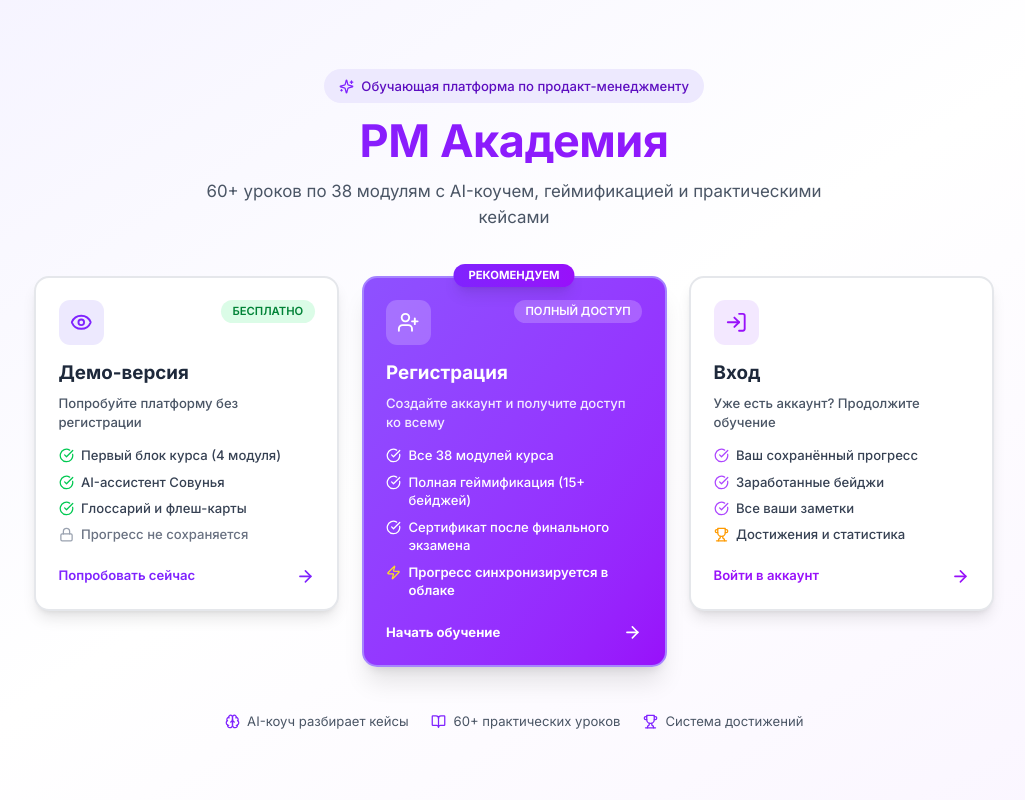
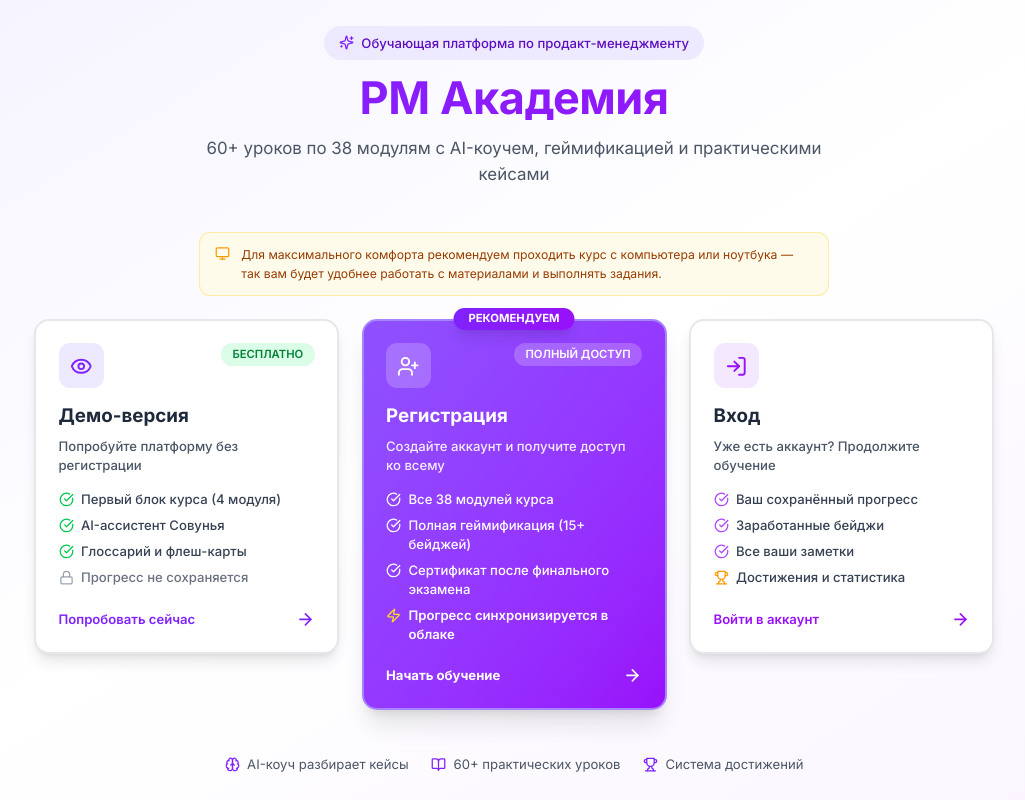
Before and after one commit to lesaportanko82-debug/product-manager, a React (Vite) app: page / in a window 1280 px wide. Shown: the whole page, without its empty margins (126-1151 px from the left). Built offline with nearby package versions, Linux system fonts and the light colour scheme; no server answers.

Commit message:
update project

```diff
--- a/src/app/components/auth-mode-selector.tsx
+++ b/src/app/components/auth-mode-selector.tsx
@@ -1,7 +1,7 @@
 import { motion } from "motion/react";
 import {
   Eye, UserPlus, LogIn, Brain, BookOpen, Trophy,
-  Zap, Sparkles, Lock, CheckCircle, ArrowRight
+  Zap, Sparkles, Lock, CheckCircle, ArrowRight, Monitor
 } from "lucide-react";
 
 interface AuthModeSelectorProps {
@@ -35,6 +35,18 @@ export function AuthModeSelector({ onDemoMode, onSignup, onLogin }: AuthModeSele
         </motion.div>
 
         {/* Mode Cards */}
+        <motion.div
+          initial={{ opacity: 0, y: -6 }}
+          animate={{ opacity: 1, y: 0 }}
+          transition={{ delay: 0.05 }}
+          className="flex items-start gap-3 px-4 py-3 mb-6 rounded-xl bg-amber-50 dark:bg-amber-950/30 border border-amber-200/70 dark:border-amber-700/40 max-w-2xl mx-auto"
+        >
+          <Monitor className="w-4 h-4 text-amber-500 dark:text-amber-400 shrink-0 mt-0.5" />
+          <p className="text-[0.8125rem] text-amber-800 dark:text-amber-300 leading-relaxed">
+            Для максимального комфорта рекомендуем проходить курс с компьютера или ноутбука — так вам будет удобнее работать с материалами и выполнять задания.
+          </p>
+        </motion.div>
+
         <div className="grid md:grid-cols-3 gap-6">
           {/* Demo Mode */}
           <motion.div
--- a/src/app/components/welcome-dashboard.tsx
+++ b/src/app/components/welcome-dashboard.tsx
@@ -2,7 +2,7 @@ import { useState, useEffect } from "react";
 import { motion } from "motion/react";
 import {
   Play, ArrowRight, Zap, Brain, BookOpen, CheckCircle2,
-  Clock, BarChart3, FlaskConical, TrendingUp,
+  Clock, BarChart3, FlaskConical, TrendingUp, Monitor,
 } from "lucide-react";
 import { courseModules, getAllLessons } from "./course-data";
 
@@ -53,6 +53,19 @@ export function WelcomeDashboard({
   return (
     <div className="min-h-screen bg-gradient-to-br from-slate-50 via-teal-50/30 to-emerald-50/20 dark:from-slate-950 dark:via-teal-950/20 dark:to-slate-900 flex flex-col items-center justify-center px-4 py-12">
       <div className="w-full max-w-lg">
+
+        {/* ── Desktop recommendation banner ── */}
+        <motion.div
+          initial={{ opacity: 0, y: -8 }}
+          animate={{ opacity: 1, y: 0 }}
+          transition={{ duration: 0.4 }}
+          className="flex items-start gap-3 px-4 py-3 mb-5 rounded-xl bg-amber-50 dark:bg-amber-950/30 border border-amber-200/70 dark:border-amber-700/40"
+        >
+          <Monitor className="w-4 h-4 text-amber-500 dark:text-amber-400 shrink-0 mt-0.5" />
+          <p className="text-[0.8125rem] text-amber-800 dark:text-amber-300 leading-relaxed">
+            Для максимального комфорта рекомендуем проходить курс с компьютера или ноутбука — так вам будет удобнее работать с материалами и выполнять задания.
+          </p>
+        </motion.div>
 
         {/* ── Badge ── */}
         <motion.div
```
